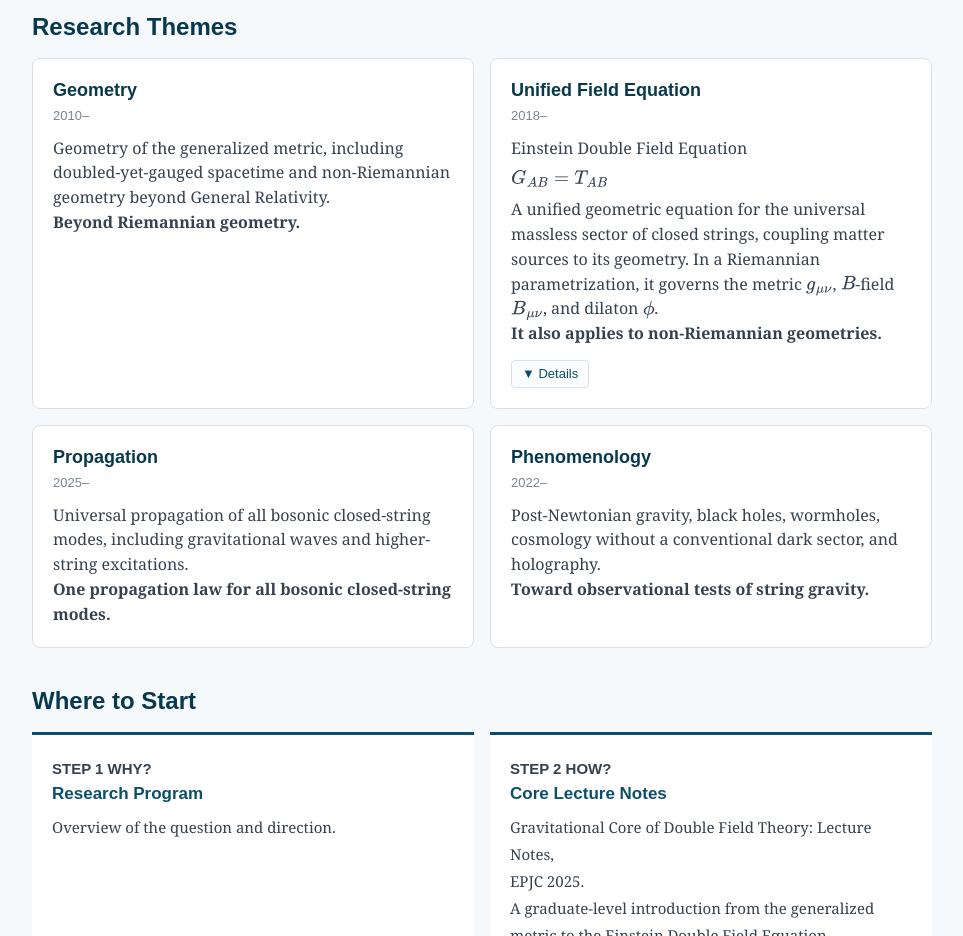
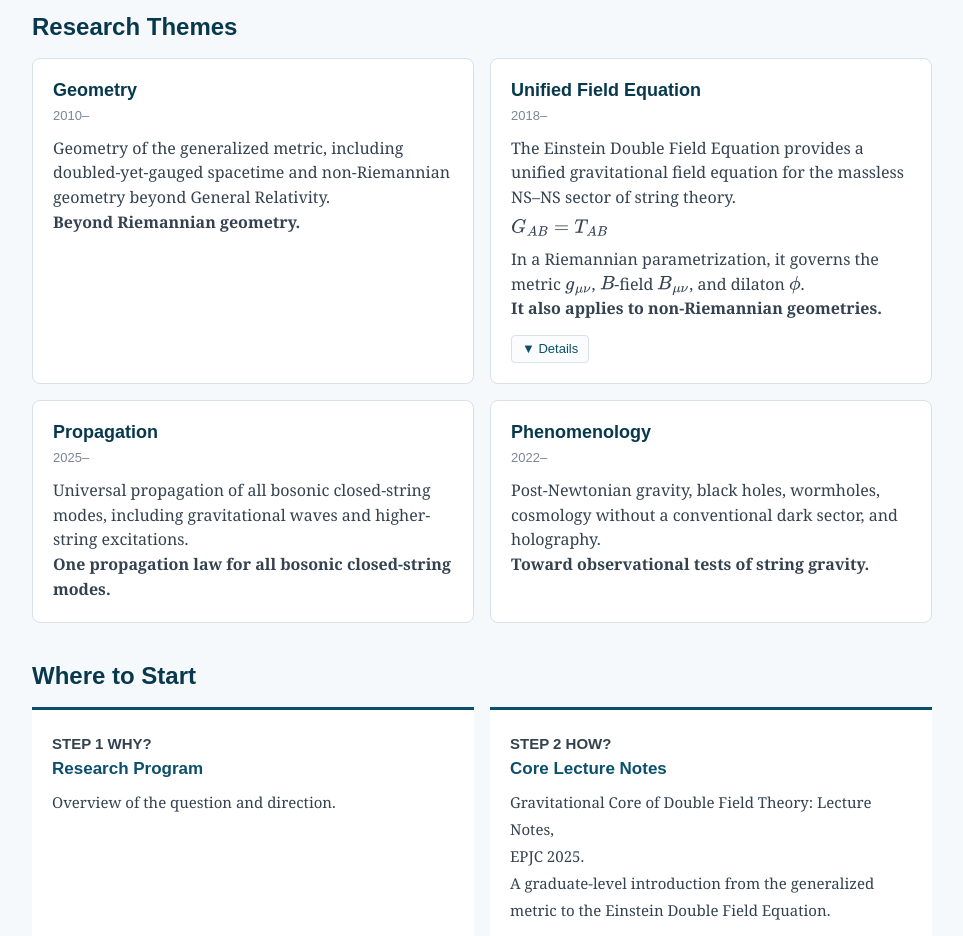
Before and after one commit to Jeong24th/jeong24th.github.io, a plain HTML site: page index.html in a window 1280 px wide. Shown: the part 1420-2356 px from the top of the page, without its empty margins (158-1121 px from the left). Drawn offline with nearby package versions, Linux system fonts and the light colour scheme.

Commit message:
Clarify Einstein Double Field Equation homepage wording

```diff
--- a/index.html
+++ b/index.html
@@ -964,7 +964,7 @@
         <article class="card field-equation-card">
           <h3>Unified Field Equation</h3>
           <p class="theme-year">2018&ndash;</p>
-          <p>Einstein Double Field Equation<span class="card-equation">\(G_{AB}=T_{AB}\)</span>A unified geometric equation for the universal massless sector of closed strings, coupling matter sources to its geometry. In a Riemannian parametrization, it governs the metric \(g_{\mu\nu}\), \(B\)-field \(B_{\mu\nu}\), and dilaton \(\phi\).<br><strong>It also applies to non-Riemannian geometries.</strong></p>
+          <p>The Einstein Double Field Equation provides a unified gravitational field equation for the massless NS&ndash;NS sector of string theory.<span class="card-equation">\(G_{AB}=T_{AB}\)</span>In a Riemannian parametrization, it governs the metric \(g_{\mu\nu}\), \(B\)-field \(B_{\mu\nu}\), and dilaton \(\phi\).<br><strong>It also applies to non-Riemannian geometries.</strong></p>
           <button class="details-toggle" type="button" aria-expanded="false" aria-controls="field-equation-details">▼ Details</button>
           <div class="field-details" id="field-equation-details" aria-hidden="true">
             <div class="field-details-inner">
```
